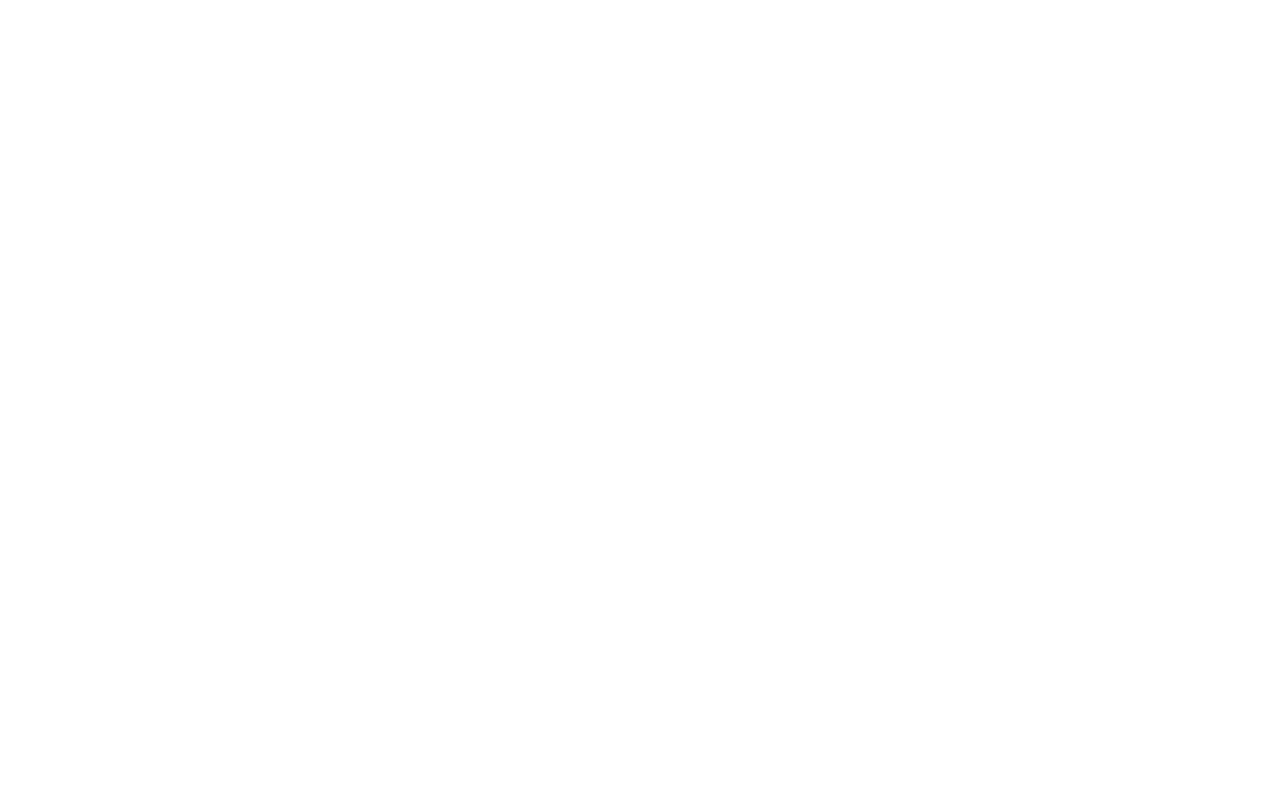
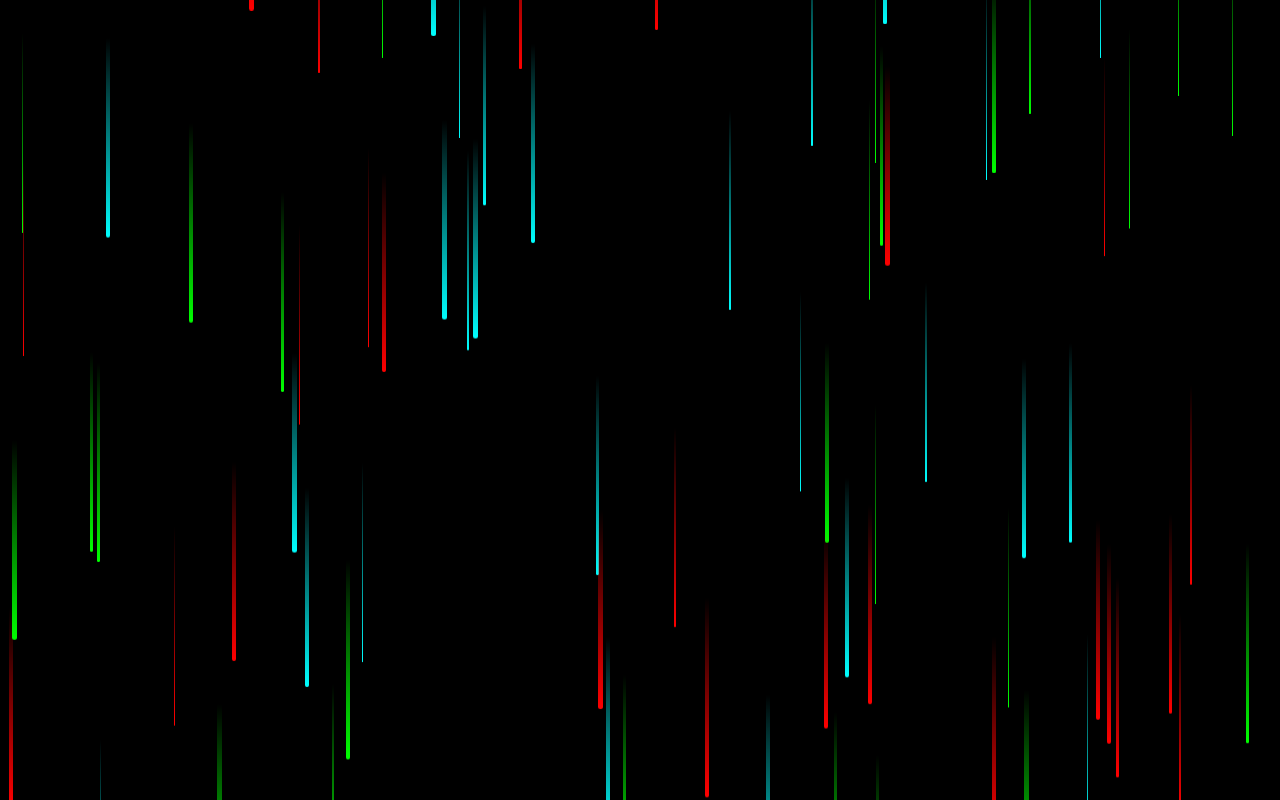
Before and after one commit to Frontend-Design/Design, a React (Create React App) app: page /colorfulrain in a window 1280 px wide. Before the commit this address had no page. Shown: the top 800 px of the page. Built offline with nearby package versions, Linux system fonts and the light colour scheme.

Commit message:
Make ColorfulRain

```diff
--- a/src/App.tsx
+++ b/src/App.tsx
@@ -1,4 +1,5 @@
 import { BrowserRouter, Routes, Route } from "react-router-dom";
+import ColorfulRain from "./Components/ColorfulRain/ColorfulRain";
 import Cyilnder from "./Components/Cylinder/Cylinder";
 import Home from "./Components/Home/Home";
 import Loading from "./Components/Loading/Loading";
@@ -14,6 +15,7 @@
         <Route path="/wavify" element={<Wavify />} />
         <Route path="/neonlightbtn" element={<NeonLightBtn />} />
         <Route path="/cylinder" element={<Cyilnder />} />
+        <Route path="/colorfulrain" element={<ColorfulRain />} />
       </Routes>
     </BrowserRouter>
   );
--- /dev/null
+++ b/src/Components/ColorfulRain/ColorfulRain.tsx
@@ -0,0 +1,29 @@
+import { useEffect, useState } from "react";
+import { Background, RainLine } from "./Style";
+
+export default function ColorfulRain() {
+
+    let arr: Array<number> = [];
+
+    for (let i = 0, amount = 80; i < amount; i++) {
+        arr.push(i);
+    }
+    console.log(arr);
+
+    return (
+        <Background>
+            {
+                arr.map((index) => {
+                    return (
+                        <RainLine key={index}
+                        randomwidth={0.2 + Math.random() * 5 + 'px'}
+                        randomleft={Math.floor(Math.random() * window.innerWidth) + 'px'}
+                        randomdelay={Math.random() * -20 + 's'}
+                        randomduration={Math.random() * 5 + 1 + 's'} />
+                    );
+                })
+            }
+
+        </Background>
+    );
+}
--- /dev/null
+++ b/src/Components/ColorfulRain/Style.ts
@@ -0,0 +1,40 @@
+import styled from "styled-components";
+
+type StyledProps = {
+    randomwidth: string;
+    randomleft: string;
+    randomdelay: string;
+    randomduration: string;
+}
+
+export const Background = styled.div`
+    margin: 0;
+    padding: 0;
+    box-sizing: border-box;
+    background-color: black;
+    overflow: hidden;
+    height: 100vh;
+    `
+export const RainLine = styled.i<StyledProps>`
+    position: absolute;
+    height: 200px;
+    background: linear-gradient(transparent, white);
+    border-bottom-left-radius: 5px;
+    border-bottom-right-radius: 5px;
+    overflow: hidden;
+    animation: animate 5s linear infinite;
+    width: ${props => props.randomwidth};
+    left: ${props => props.randomleft};
+    animation-delay: ${props => props.randomdelay};
+    animation-duration: ${props => props.randomduration};
+
+
+    &:nth-child(3n){ background: linear-gradient(transparent, #0ff)};
+    &:nth-child(3n+1){ background: linear-gradient(transparent, #0f0)};
+    &:nth-child(3n+2){ background: linear-gradient(transparent, #f00)};
+
+    @keyframes animate {
+        0%{ transform: translateY(-200px)};
+        100%{ transform: translateY(calc(100vh))};
+    }
+`
--- a/src/Components/Cylinder/Cylinder.tsx
+++ b/src/Components/Cylinder/Cylinder.tsx
@@ -14,6 +14,13 @@
                         ))
                     }
                 </CylinderBox>
+                <CylinderBox>
+                    {
+                        nums.map((num: number) => (
+                            <CylinderText num={num}><i>박영재</i> is <i>개</i>쉨키</CylinderText>
+                        ))
+                    }
+                </CylinderBox>
             </CylinderLayout>
         </Background>
     );
--- a/src/Components/Cylinder/Style.ts
+++ b/src/Components/Cylinder/Style.ts
@@ -22,6 +22,7 @@
     display: flex;
     justify-content: center;
     align-items: center;
+    gap: 500px;
 `
 
 export const CylinderBox = styled.div`
@@ -30,10 +31,10 @@
 
     @keyframes animate {
         0%{
-            transform: perspective(1000px) rotateX(0deg) rotate(35deg);
+            transform: perspective(1000px) rotateX(0deg)  rotateY(0deg) rotate(35deg);
         }
         100%{
-            transform: perspective(1000px) rotateX(360deg) rotate(35deg);
+            transform: perspective(1000px) rotateX(360deg) rotateY(360deg) rotate(35deg);
         }
     }
 `
--- a/src/Components/Home/Home.tsx
+++ b/src/Components/Home/Home.tsx
@@ -3,10 +3,11 @@
 export default function Home() {
     return(
         <>
-            <Link to='/loading'><p>로딩 디자인</p></Link>
-            <Link to='/wavify'><p>파도 디자인</p></Link>
-            <Link to='/neonlightbtn'><p>네온 버튼 디자인</p></Link>
-            <Link to='/cylinder'><p>3D 원기둥</p></Link>
+            <Link to='/loading'><p>Loading</p></Link>
+            <Link to='/wavify'><p>Wavify</p></Link>
+            <Link to='/neonlightbtn'><p>Neon Light Button</p></Link>
+            <Link to='/cylinder'><p>3D Cylinder</p></Link>
+            <Link to='/colorfulrain'><p>Colorful Rain</p></Link>
         </>
     );
 }
--- a/src/index.css
+++ b/src/index.css
@@ -5,6 +5,7 @@
     sans-serif;
   -webkit-font-smoothing: antialiased;
   -moz-osx-font-smoothing: grayscale;
+  overflow: hidden;
 }
 
 code {
```
Also changed, not shown: src/App.css (deleted, +0 -38 lines).
